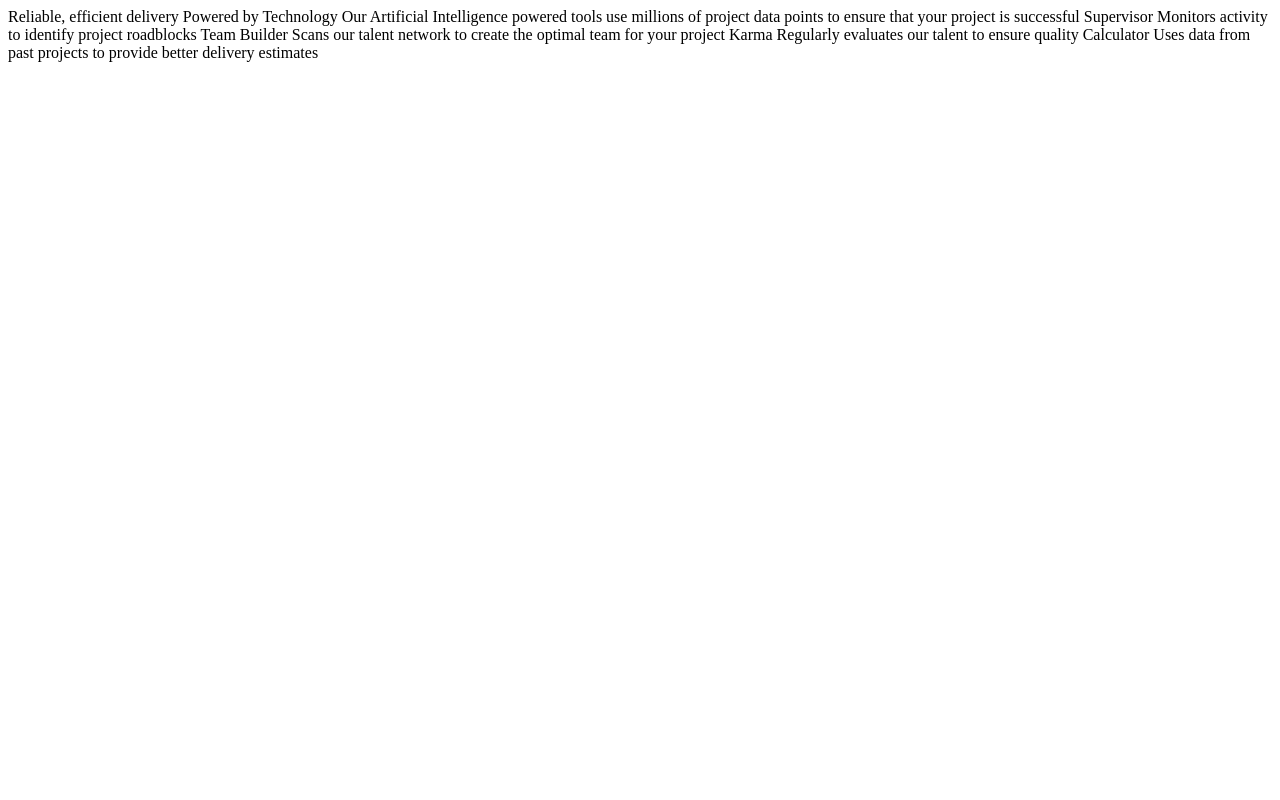
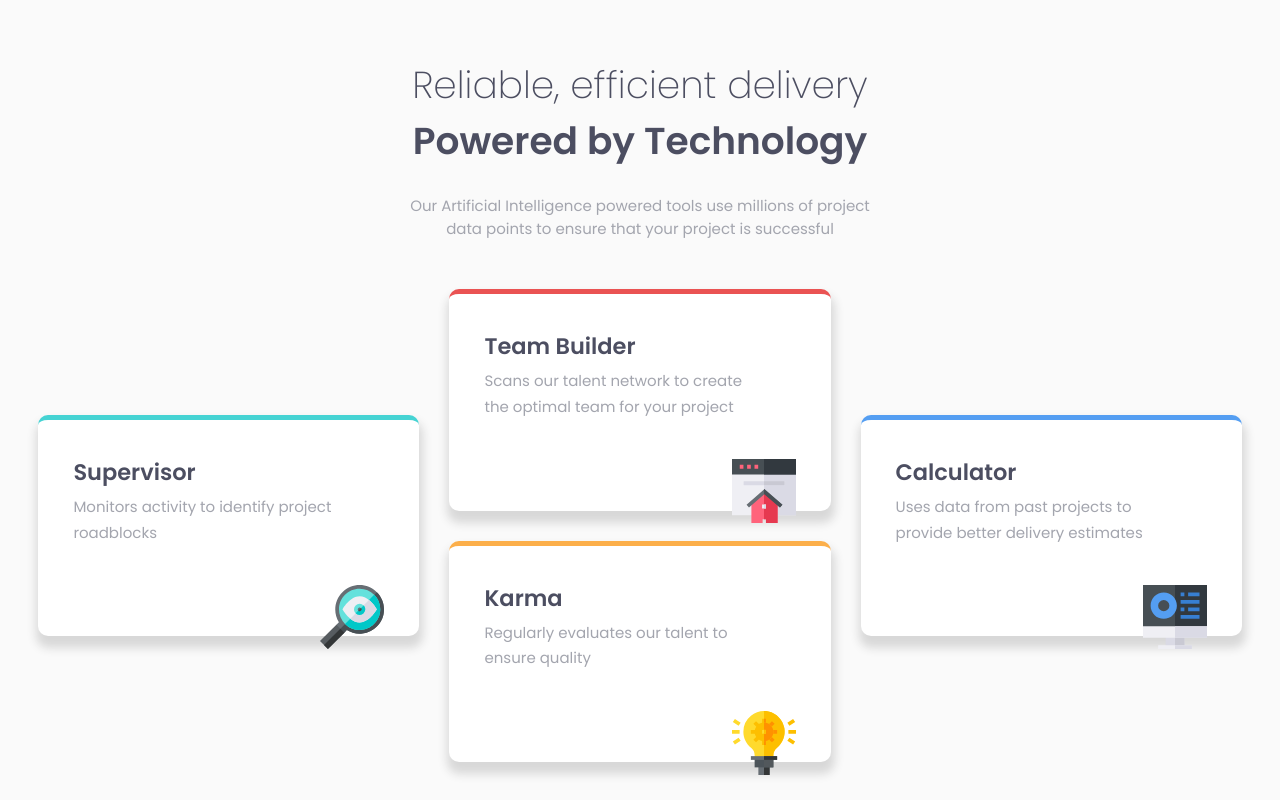
Before and after one commit to Dfcuevas/fourCardSection, a plain HTML site: page index.html in a window 1280 px wide. Drawn offline with Linux system fonts and the light colour scheme.

Commit message:
terminada la version para desktop

```diff
--- a/index.html
+++ b/index.html
@@ -10,24 +10,47 @@
 
 </head>
 <body>
+  <main class="container">
+    <header class="header">
+      <h1>Reliable, efficient delivery</h1>
+      <h2>Powered by Technology</h2>
+      <p> Our Artificial Intelligence powered tools use millions of project data points
+        to ensure that your project is successful</p>
+    </header>
 
-  Reliable, efficient delivery
-  Powered by Technology
+    <section class="container-box left-box">
+      <h3>Supervisor</h3>
+      <p>Monitors activity to identify project roadblocks</p>
+      <img src="./resources/images/icon-supervisor.svg" alt="">
+    </section>
+    <section class="container-box top-box">
+      <h3>Team Builder</h3>
+      <p>Scans our talent network to create the optimal team for your project</p>
+      <img src="./resources/images/icon-team-builder.svg" alt="">
+    </section>
+    <section class="container-box bottom-box">
+      <h3>Karma</h3>
+      <p>Regularly evaluates our talent to ensure quality</p>
+      <img src="./resources/images/icon-karma.svg" alt="">
+    </section>
+    <section class="container-box right-box">
+      <h3>Calculator</h3>
+      <p>Uses data from past projects to provide better delivery estimates</p>
+      <img src="./resources/images/icon-calculator.svg" alt="">
+    </section>
+  </main>
 
-  Our Artificial Intelligence powered tools use millions of project data points
-  to ensure that your project is successful
 
-  Supervisor
-  Monitors activity to identify project roadblocks
 
-  Team Builder
-  Scans our talent network to create the optimal team for your project
 
-  Karma
-  Regularly evaluates our talent to ensure quality
 
-  Calculator
-  Uses data from past projects to provide better delivery estimates
+
+
+
+
+
+
+
 
 
 </body>
--- a/resources/css/estilos.css
+++ b/resources/css/estilos.css
@@ -14,5 +14,111 @@
     --veryLightGray: hsl(0, 0%, 98%);
 
     /* Fonts */
-    --fontFamily: font-family: 'Poppins', sans-serif;
+    --fontFamily: 'Poppins', sans-serif;
 }
+
+html {
+    box-sizing: border-box;
+    font-size: 15px;
+}
+
+*, *:before, *:after {
+    box-sizing: inherit;
+    margin: 0;
+    padding: 0;
+}
+
+body {
+    font-family: var(--fontFamily);
+    width: 100%;
+    height: 100vh;
+    background: var(--veryLightGray);
+    color: var(--veryDarkBlue);
+}
+
+p {
+    color: var(--grayishBlue);
+}
+
+.container {
+    width: 100%;
+    height: 100%;
+    padding: 3%;
+    display: grid;
+    grid-template-columns: repeat(3, 1fr);
+    grid-template-rows: repeat(6, 1fr);
+    grid-template-areas:
+    "header header header"
+    "header header header"
+    ". top ."
+    "left top right"
+    "left bottom right"
+    ". bottom ."
+    ;
+    column-gap: 30px;
+    row-gap: 30px;
+}
+
+.header{
+    grid-area: header;
+    display: flex;
+    justify-content: center;
+    align-items: center;
+    flex-direction: column;
+}
+
+.header h1 {
+    font-size: 2.5rem;
+    font-weight: 200;
+}
+
+.header h2 {
+    font-size: 2.5rem;
+    margin-bottom: 25px;
+}
+
+.header p {
+    width: 40%;
+    text-align: center;
+}
+
+.container-box {
+    background: white;
+    padding: 35px;
+    border-radius: 10px;
+    box-shadow: 1px 9px 10px 3px #D8D8D8;
+}
+
+.container-box h3 {
+    font-size: 1.5rem;
+    margin-bottom: 5px;
+    font-weight: 600;
+}
+
+.container-box p {
+    width: 85%;
+    line-height: 1.7;
+    margin-bottom: 40px;
+}
+.container-box img {
+    float: right;
+}
+.left-box  {
+    grid-area: left;
+    border-top: 5px solid var(--cyan);
+}
+
+.top-box {
+    grid-area: top;
+    border-top: 5px solid var(--red);
+}
+
+.bottom-box {
+    grid-area: bottom;
+    border-top: 5px solid var(--orange);
+}
+
+.right-box {
+    grid-area: right;
+    border-top: 5px solid var(--blue);
+}
```
